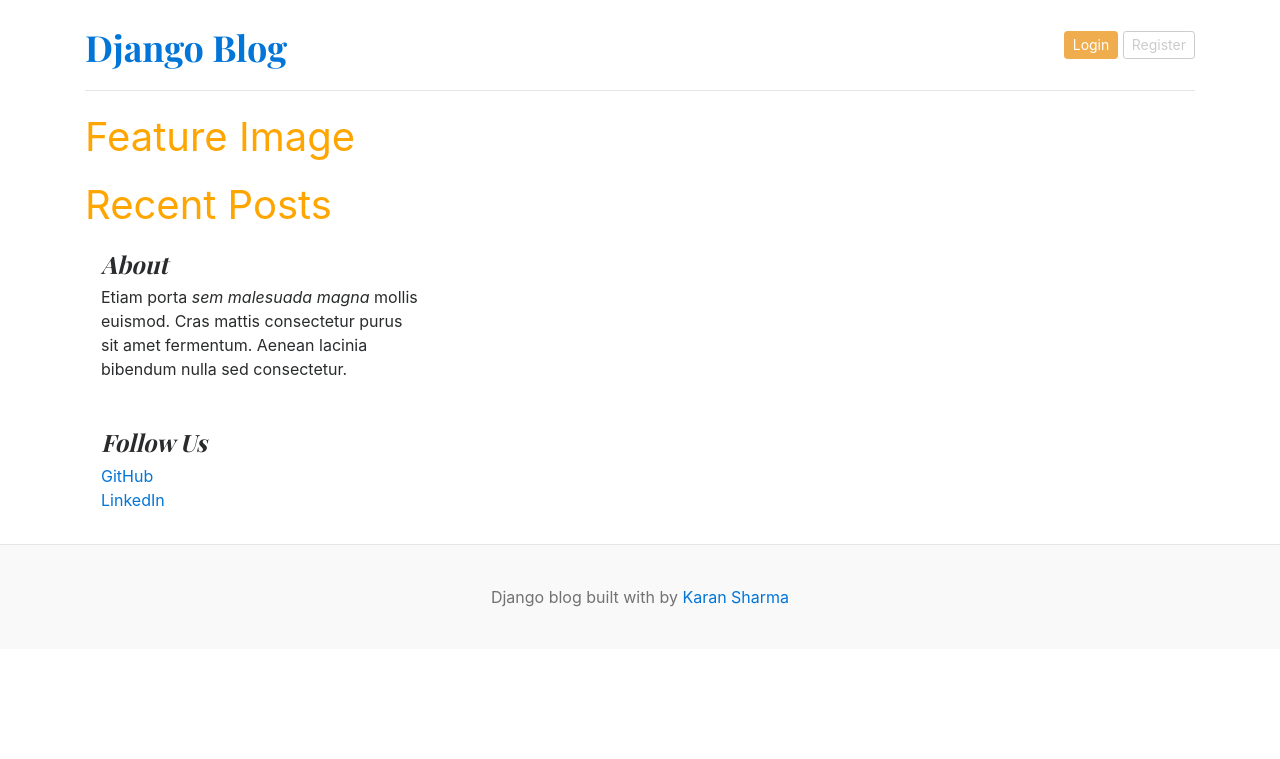
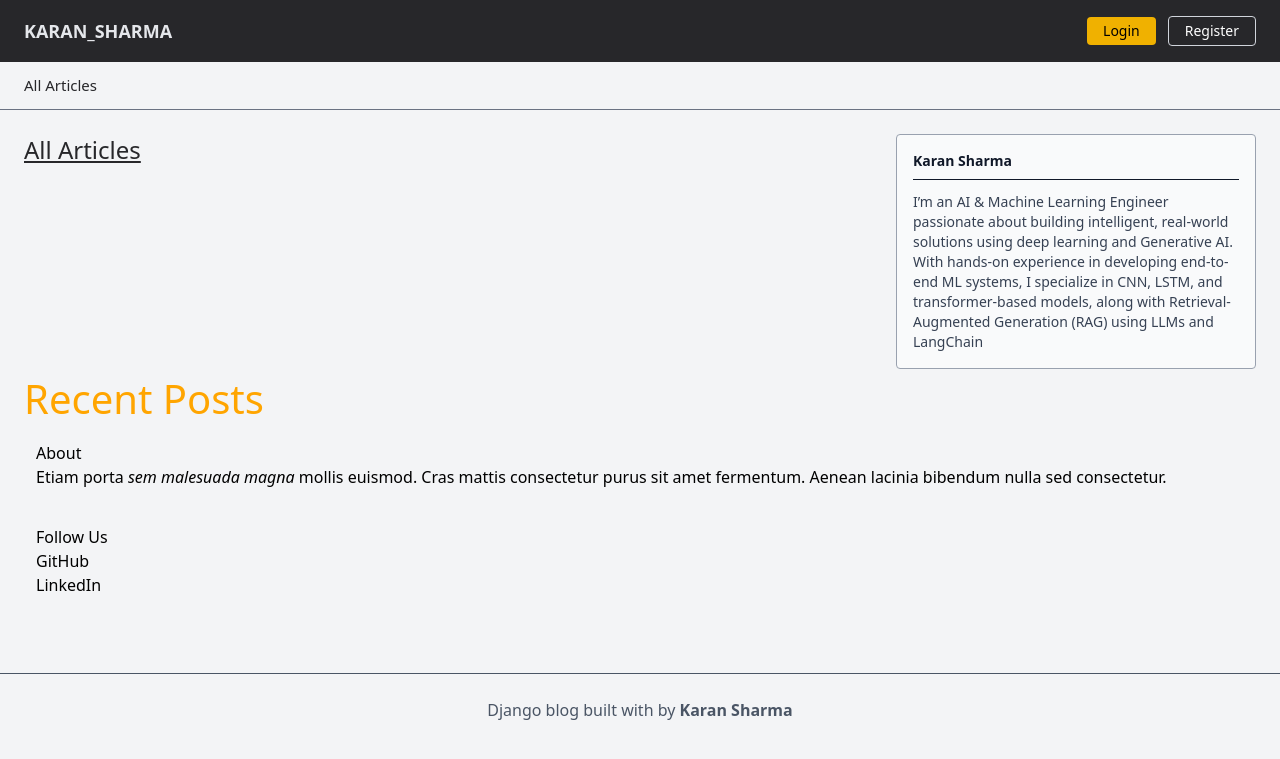
Before and after one commit to karanLatrobe/Blog, a Django app: page / in a window 1280 px wide. Shown: the top 759 px of the page. Run offline with Django 5.2, Linux system fonts and the light colour scheme; data that the repository does not hold is empty.

Commit message:
redesign the layout of home page blogs

```diff
--- a/blog_main/static/css/blog.css
+++ b/blog_main/static/css/blog.css
@@ -23,6 +23,7 @@ h1, h2, h3, h4, h5, h6 {
 @media (min-width: 768px) {
   .display-4 {
     font-size: 3rem;
+
   }
 }
 
--- a/templates/base.html
+++ b/templates/base.html
@@ -1,51 +1,73 @@
-{% comment %} ========Header====================== {% endcomment %}
 {% load static %}
 <!DOCTYPE html>
 <html lang="en">
 <head>
   <meta charset="UTF-8" />
-    <meta http-equiv="X-UA-Compatible" content="IE=edge" />
   <meta name="viewport" content="width=device-width, initial-scale=1.0" />
   <title>Django Blogs</title>
-    <link href="https://getbootstrap.com/docs/4.0/dist/css/bootstrap.min.css" rel="stylesheet" />
+
+  <!-- Tailwind -->
+  <script src="https://cdn.jsdelivr.net/npm/@tailwindcss/browser@4"></script>
+
   <link href="https://fonts.googleapis.com/css?family=Playfair+Display:700,900" rel="stylesheet" />
-    <link href="{% static 'css/blog.css' %}" rel="stylesheet" />
 </head>
-  <body>
-    <div class="container">
-      <header class="blog-header py-3">
-        <div class="row flex-nowrap justify-content-between align-items-center">
-          <div class="col-8 pt-1">
-            <a class="blog-header-logo text-dark" href="/">Django Blog</a>
+
+<body class="bg-gray-100">
+
+  <!-- HEADER -->
+  <header class="bg-zinc-800 text-white py-4  ">
+    <div class="max-w-7xl mx-auto flex justify-between items-center px-6">
+
+      <div class="text-lg font-semibold">
+        <a class="text-gray-200" href="#">KARAN_SHARMA</a>
       </div>
-          <div class="col-4 d-flex justify-content-end align-items-center">
-            <a class="btn btn-sm btn-warning" href="#">Login</a> &nbsp;
-            <a class="btn btn-sm btn-outline-secondary" href="#">Register</a>
+
+      <div class="flex items-center space-x-3">
+        <a class="bg-yellow-500 hover:bg-yellow-600 text-black text-sm px-4 py-1 rounded">
+          Login
+        </a>
+        <a class="border border-gray-300 text-white hover:bg-gray-700 text-sm px-4 py-1 rounded">
+          Register
+        </a>
       </div>
+
     </div>
   </header>
 
-      <div class="nav-scroller py-1 mb-2">
-        <nav class="nav d-flex justify-content-between">
-          {% for category in categories%}
-          <a class="p-2 text-muted" href="{% url "post_by_category" category.id %}">{{category}}</a>
-          {% endfor%}
+
+      <!-- CATEGORY NAV -->
+    <div class="py-3 border-b border-b-gray-500">
+      <nav class="max-w-7xl mx-auto flex justify-between items-center text-[15px] text-zinc-800 px-6 ">
+
+        <a class="hover:text-black"
+             href="{% url 'home' %}">
+             All Articles
+        </a>
+        {% for category in categories %}
+          <a class="hover:text-black"
+             href="{% url 'post_by_category' category.id %}">
+             {{ category }}
+          </a>
+        {% endfor %}
+
       </nav>
     </div>
-{% comment %} ============================================================================ {% endcomment %}
+  <!-- MAIN CONTAINER -->
+  <div class="max-w-7xl mx-auto px-6  py-6">
+
 
 
     {% block content %}{% endblock content %}
 
+  </div>
 
-{% comment %} ============footer============= {% endcomment %}
+  <!-- FOOTER -->
+  <footer class="text-center text-gray-600 py-6 mt-10 border-t">
+    Django blog built with by
+    <a href="#" class="font-semibold hover:underline">
+      Karan Sharma
+    </a>
+  </footer>
 
-    <footer class="blog-footer">
-      <p>
-        Django blog built with by <a href="#">Karan Sharma</a>
-      </p>
-    </footer>
 </body>
 </html>
-
-{% comment %} ============footer============= {% endcomment %}
--- a/templates/home.html
+++ b/templates/home.html
@@ -2,7 +2,7 @@
 
 
 {% block content %}
-      {% for post in featured_posts%}
+      {% comment %} {% for post in featured_posts%}
         {% if forloop.first%}
         <div class="jumbotron p-3 p-md-5 text-white rounded bg-dark" style="background-image: url({{post.featured_image.url}});background-blend-mode: overlay;background-size:cover;">
           <div class="col-md-8 px-0">
@@ -14,23 +14,72 @@
           </div>
         </div>
         {% endif%}
-      {% endfor%}
+      {% endfor%} {% endcomment %}
 
 
-      <div style="font-size:40px; color:Orange">Feature Image</div>
-      <div class="row mb-2">
-        {% for post in featured_posts%}
-        <div class="col-md-6">
-          <div class="card border-0">
-            <div class="card-body">
-              <h3>{{post.title}}</h3>
-              <small class="mb-1 text-muted">{{post.created_at | timesince}} ago | {{post.author}}</small>
-              <p class="card-text">{{post.short_description}}</p>
-            </div>
+
+ <div class="flex flex-col lg:flex-row gap-8 font-sans ">
+
+  <div class="w-full lg:w-[70%]">
+    <h2 class="text-2xl font-medium underline text-zinc-800 mb-6 pb-2">
+      All Articles
+    </h2>
+
+    <div class="flex flex-col gap-1">
+      {% for post in featured_posts %}
+      <article class="flex flex-col md:flex-row gap-5 group items-start">
+
+        <div
+          class="w-full md:w-[200px] h-[150px] flex-shrink-0 overflow-hidden shadow-sm border border-gray-100"
+          style="background-image: url('{{post.featured_image.url}}'); background-size: cover; background-position: top;"
+        >
+          <div class="w-full h-full bg-black opacity-0 group-hover:opacity-10 transition-opacity duration-300"></div>
+        </div>
+
+        <div class="flex flex-col justify-start">
+
+          <h3 class="text-[1.15rem] font-semibold text-gray-900 group-hover:text-orange-600 transition-colors duration-200 leading-tight">
+            {{post.title}}
+          </h3>
+
+          <div class="flex items-center gap-2 text-[13px] text-gray-500 mt-1 mb-1.5">
+            <span>{{post.author}}</span>
+            <span class="text-gray-300">•</span>
+            <span>{{post.created_at | timesince}} ago</span>
           </div>
+
+          <p class="text-gray-600 text-[14px] leading-snug line-clamp-3">
+            {{post.short_description}}
+          </p>
+
+          <div class="mt-2">
+            <span class="text-orange-600 font-semibold text-[12px] uppercase tracking-wider group-hover:underline cursor-pointer">
+              Read Story →
+            </span>
+          </div>
+
         </div>
-        {% endfor%}
-      </div>
+
+      </article>
+
+      {% if not forloop.last %}
+        <hr class="border-gray-100 my-1">
+      {% endif %}
+
+      {% endfor %}
+    </div>
+  </div>
+
+<aside class="w-full lg:w-[30%] text-gray-700 text-sm">
+    <div class="p-4 bg-gray-50 border border-gray-400 rounded-sm">
+      <h3 class="font-semibold text-gray-900 mb-3 border-b pb-2">Karan Sharma</h3>
+      I’m an AI & Machine Learning Engineer passionate about building intelligent, real-world solutions using deep learning and Generative AI. With hands-on experience in developing end-to-end ML systems, I specialize in CNN, LSTM, and transformer-based models, along with Retrieval-Augmented Generation (RAG) using LLMs and LangChain
+    </div>
+  </aside>
+
+</div>
+
+
 
       <div style="font-size:40px; color:Orange">Recent Posts</div>
       <main role="main" class="container p-0">
```
Also changed, not shown: templates/category_post.html (+54 -22 lines). Lines whose indentation alone changed are shown as unchanged.
